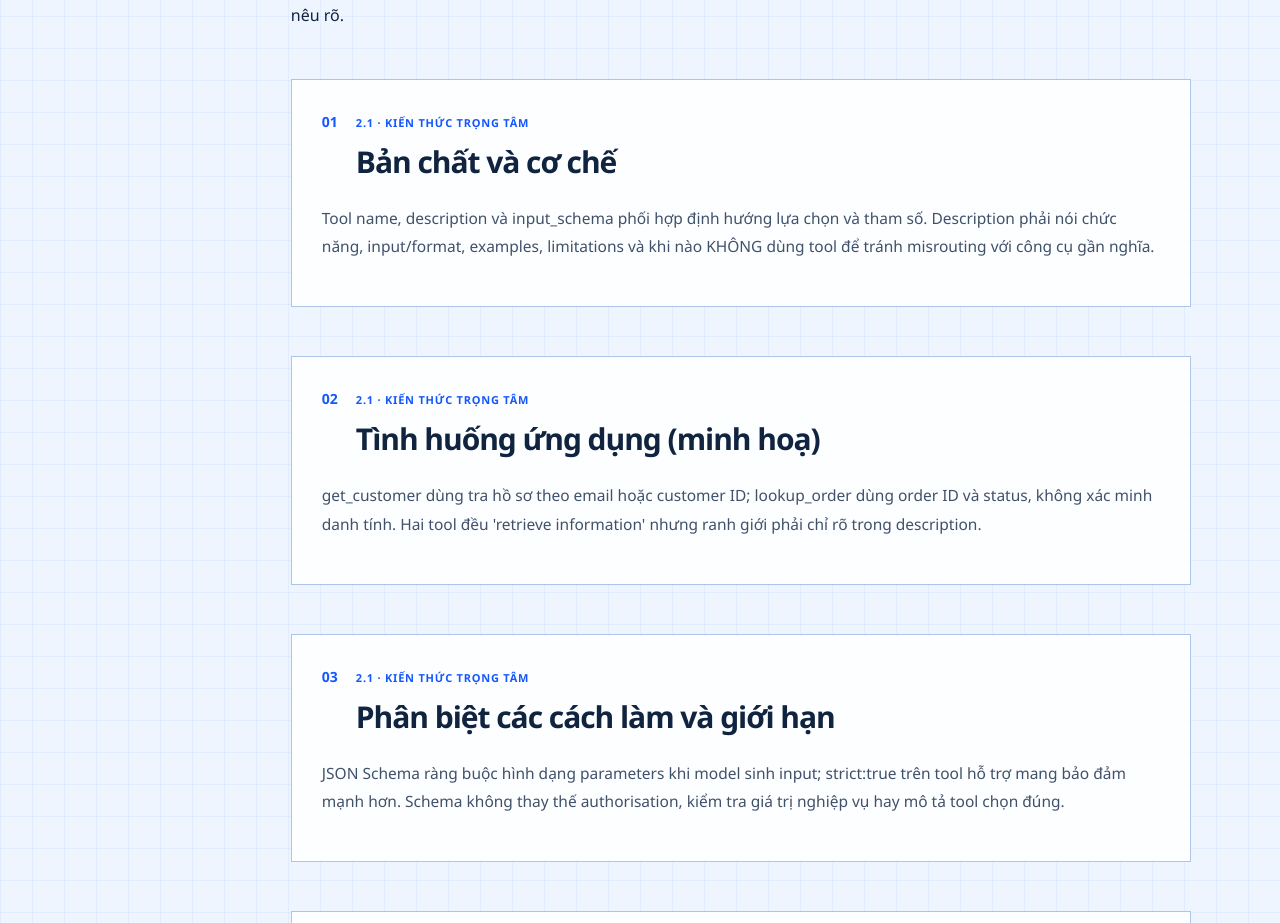
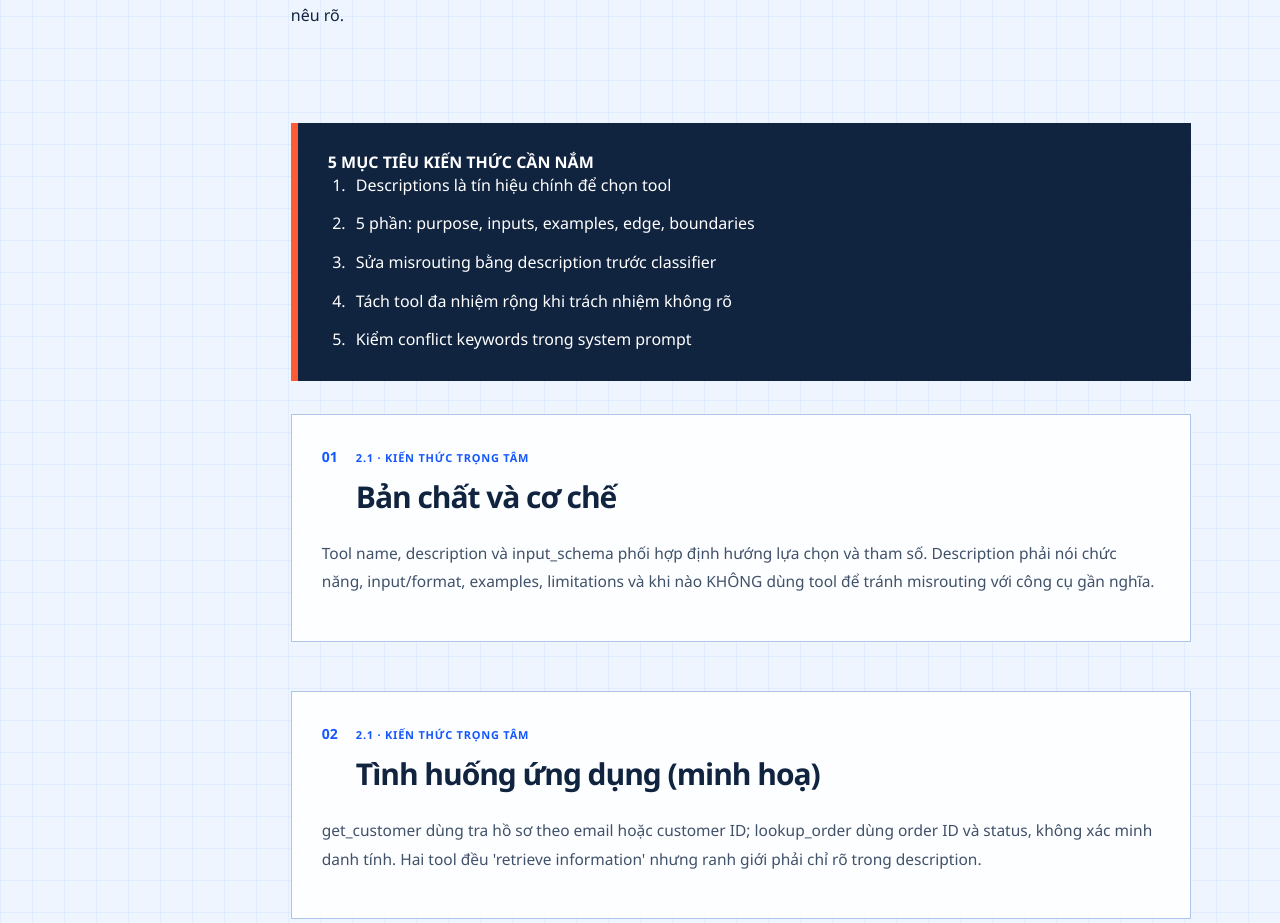
Before and after one commit to AnTuY154/claude_learn, a Next.js app: page /domain2/lesson1 in a window 1280 px wide. Shown: the part 1200-2123 px from the top of the page. Built offline with nearby package versions, Linux system fonts and the light colour scheme; no server answers.

Commit message:
feat(audit): surface 120 source-scoped learning objectives and document source policy

```diff
--- a/app/components/SourceVerifiedLecture.tsx
+++ b/app/components/SourceVerifiedLecture.tsx
@@ -1,4 +1,5 @@
 import {domain12Editorial,type EditorialLesson} from "@/lib/editorial-domain12";
+import {sourceLearningObjectives} from "@/lib/source-learning-objectives";
 import {domain3Editorial} from "@/lib/editorial-domain3";
 import {domain4Editorial} from "@/lib/editorial-domain4";
 
@@ -16,6 +17,7 @@ export default function SourceVerifiedLecture({id,language}:{id:string;language:
  const entry=reviewed.get(id);
  if(!entry) return null;
  const vi=language==="vi",i=vi?0:1;
+ const objectives=sourceLearningObjectives[id]??[];
  const parts=[
   {title:vi?"Bản chất và cơ chế":"Definition and mechanism",body:entry.mechanism[i]},
   {title:vi?"Tình huống ứng dụng (minh hoạ)":"Worked scenario (illustrative)",body:entry.example[i]},
@@ -30,6 +32,10 @@ export default function SourceVerifiedLecture({id,language}:{id:string;language:
   <p>{vi
    ?"Phần này được diễn giải lại theo đúng Task Statement của bài tại Claude Certification Guide. Ví dụ là tình huống minh hoạ, không phải số liệu kiểm chứng. Những khác biệt 'Exam Guide' và 'Current state' chỉ được trình bày khi trang nguồn nêu rõ."
    :"This independent explanation follows the matching Task Statement on Claude Certification Guide. Scenarios are illustrative, not measured results. Exam Guide versus Current state differences are included only where that curriculum page explicitly distinguishes them."}</p>
+  <section className="lesson-summary bilingual-summary">
+   <strong>{vi?"5 MỤC TIÊU KIẾN THỨC CẦN NẮM":"FIVE LESSON OBJECTIVES"}</strong>
+   <ol>{objectives.map((objective,index)=><li key={index}>{objective[i]}</li>)}</ol>
+  </section>
   {parts.map((part,index)=><section className="course-topic domain2-topic" key={part.title}>
    <div className="course-topic-heading"><span>{String(index+1).padStart(2,"0")}</span><div><small>{id} · {vi?"KIẾN THỨC TRỌNG TÂM":"CORE CONCEPT"}</small><h3>{part.title}</h3></div></div>
    <p>{part.body}</p>
```
Also changed, not shown: 2 other files (tests, documents, lock files or other folders).
